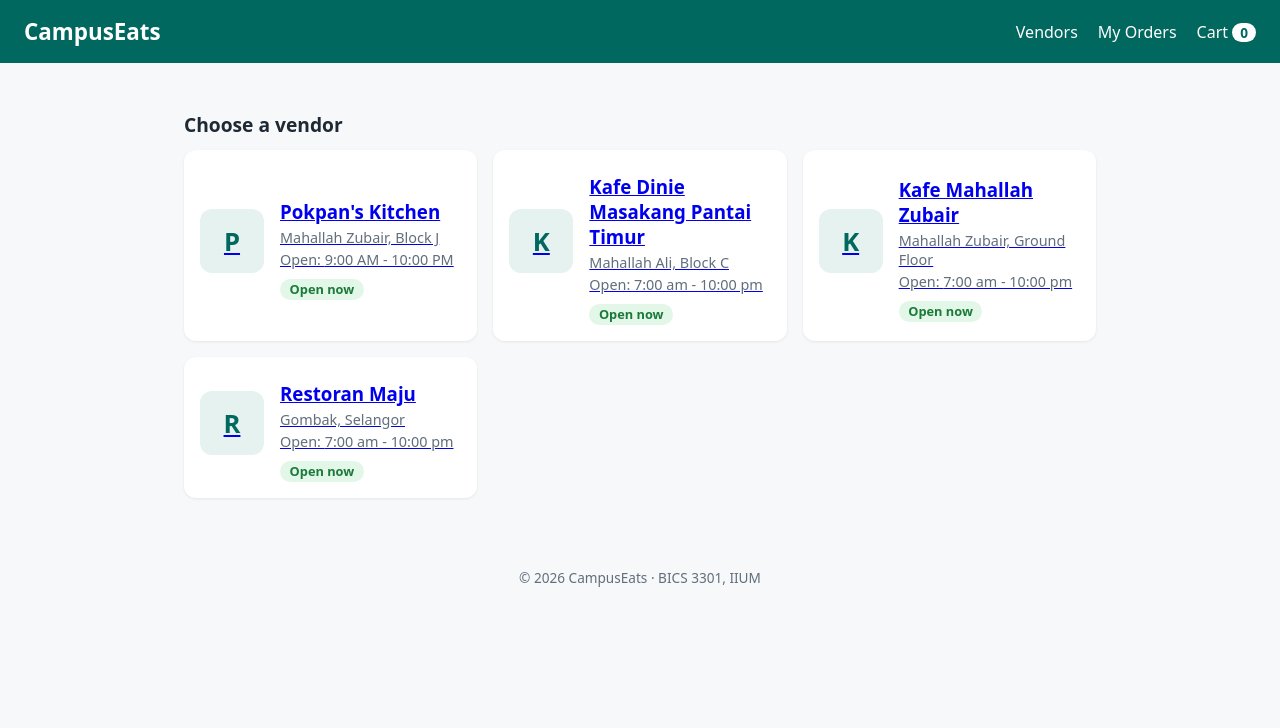
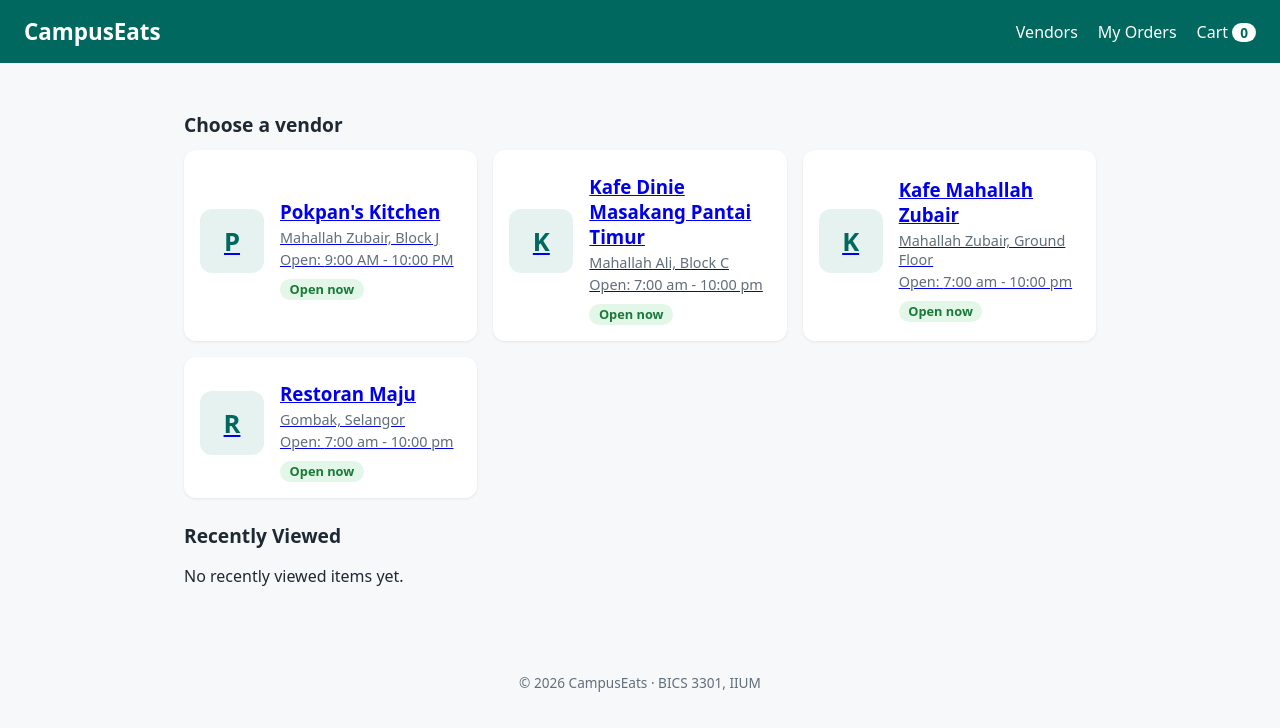
Before and after one commit to Pokp4n/campuseats-2417219, a React (Vite) app: page / in a window 1280 px wide. Shown: the top 728 px of the page. Built offline with nearby package versions, Linux system fonts and the light colour scheme.

Commit message:
Lab 4: Implement Recently Viewed menu items

```diff
--- a/src/components/Layout.jsx
+++ b/src/components/Layout.jsx
@@ -1,14 +1,17 @@
 import { Outlet } from "react-router";
 import Header from "./Header.jsx";
 import Footer from "./Footer.jsx";
+import { useRecentlyViewed } from "../hooks/useRecentlyViewed.js";
 
 function Layout() {
+  const recentlyViewedData = useRecentlyViewed();
+
   return (
     <>
       <Header />
 
       <main className="container">
-        <Outlet />
+        <Outlet context={recentlyViewedData} />
       </main>
 
       <Footer />
--- a/src/components/MenuItemCard.jsx
+++ b/src/components/MenuItemCard.jsx
@@ -1,11 +1,30 @@
-function MenuItemCard({ item, onAdd }) {
+function MenuItemCard({ item, onAdd, onView }) {
   return (
     <article className="card menu-card">
       <div className="thumb" aria-hidden="true">
         {item.name.charAt(0)}
       </div>
 
-      <h3>{item.name}</h3>
+      <h3>
+        <button
+          type="button"
+          onClick={() => onView(item)}
+          title="View this menu item"
+          style={{
+            background: "none",
+            border: "none",
+            padding: 0,
+            color: "inherit",
+            font: "inherit",
+            textAlign: "left",
+            cursor: "pointer",
+            textDecoration: "underline",
+          }}
+        >
+          {item.name}
+        </button>
+      </h3>
+
       <p className="tag">{item.category}</p>
       <p className="muted">{item.description}</p>
       <p className="price">RM {item.price.toFixed(2)}</p>
--- a/src/components/MenuList.jsx
+++ b/src/components/MenuList.jsx
@@ -1,7 +1,7 @@
 import MenuItemCard from "./MenuItemCard.jsx";
 import { useCart } from "../hooks/useCart.js";
 
-function MenuList({ items }) {
+function MenuList({ items, onView }) {
   const { addToCart } = useCart();
 
   if (items.length === 0) {
@@ -11,7 +11,12 @@ function MenuList({ items }) {
   return (
     <div className="grid">
       {items.map((item) => (
-        <MenuItemCard key={item.id} item={item} onAdd={addToCart} />
+        <MenuItemCard
+          key={item.id}
+          item={item}
+          onAdd={addToCart}
+          onView={onView}
+        />
       ))}
     </div>
   );
--- /dev/null
+++ b/src/hooks/useRecentlyViewed.js
@@ -0,0 +1,37 @@
+import { useLocalStorage } from "./useLocalStorage.js";
+
+const MAX_RECENT_ITEMS = 5;
+
+export function useRecentlyViewed() {
+  const [recentlyViewed, setRecentlyViewed] = useLocalStorage(
+    "campuseats-recently-viewed",
+    [],
+  );
+
+  function recordView(item, vendor) {
+    const newEntry = {
+      itemId: item.id,
+      itemName: item.name,
+      vendorId: vendor.id,
+      vendorName: vendor.name,
+    };
+
+    setRecentlyViewed((previous) => {
+      const withoutDuplicate = previous.filter(
+        (entry) => !(entry.itemId === item.id && entry.vendorId === vendor.id),
+      );
+
+      return [newEntry, ...withoutDuplicate].slice(0, MAX_RECENT_ITEMS);
+    });
+  }
+
+  function clearRecentlyViewed() {
+    setRecentlyViewed([]);
+  }
+
+  return {
+    recentlyViewed,
+    recordView,
+    clearRecentlyViewed,
+  };
+}
--- a/src/pages/HomePage.jsx
+++ b/src/pages/HomePage.jsx
@@ -1,10 +1,14 @@
+import { Link, useOutletContext } from "react-router";
 import { useVendors } from "../hooks/useVendors.js";
 import VendorCard from "../components/VendorCard.jsx";
 
 function HomePage() {
   const { vendors, loading, error, reload } = useVendors();
 
+  const { recentlyViewed, clearRecentlyViewed } = useOutletContext();
+
   return (
+    <>
       <section>
         <h2 className="section-title">Choose a vendor</h2>
 
@@ -27,6 +31,35 @@ function HomePage() {
           </div>
         )}
       </section>
+
+      <section>
+        <h2 className="section-title">Recently Viewed</h2>
+
+        {recentlyViewed.length === 0 ? (
+          <p>No recently viewed items yet.</p>
+        ) : (
+          <>
+            <div className="grid">
+              {recentlyViewed.map((entry) => (
+                <div className="card" key={`${entry.vendorId}-${entry.itemId}`}>
+                  <h3>
+                    <Link to={`/vendor/${entry.vendorId}`}>
+                      {entry.itemName}
+                    </Link>
+                  </h3>
+
+                  <p className="muted">From: {entry.vendorName}</p>
+                </div>
+              ))}
+            </div>
+
+            <button type="button" onClick={clearRecentlyViewed}>
+              Clear History
+            </button>
+          </>
+        )}
+      </section>
+    </>
   );
 }
 
--- a/src/pages/VendorPage.jsx
+++ b/src/pages/VendorPage.jsx
@@ -1,10 +1,13 @@
-import { Link, useParams } from "react-router";
+import { Link, useParams, useOutletContext } from "react-router";
 import { useVendors } from "../hooks/useVendors.js";
 import MenuList from "../components/MenuList.jsx";
 
 function VendorPage() {
   const { id } = useParams();
+
   const { vendors, loading, error, reload } = useVendors();
+
+  const { recordView } = useOutletContext();
 
   const vendor = vendors.find((v) => v.id === id);
 
@@ -33,6 +36,10 @@ function VendorPage() {
     );
   }
 
+  function handleViewItem(item) {
+    recordView(item, vendor);
+  }
+
   return (
     <section>
       <h2 className="section-title">Menu: {vendor.name}</h2>
@@ -40,7 +47,7 @@ function VendorPage() {
       <p className="muted">{vendor.location}</p>
       <p className="muted">Open: {vendor.openHours}</p>
 
-      <MenuList items={vendor.menu} />
+      <MenuList items={vendor.menu} onView={handleViewItem} />
 
       <p>
         <Link to="/">Back to Vendors</Link>
```
Lines whose indentation alone changed are shown as unchanged.
